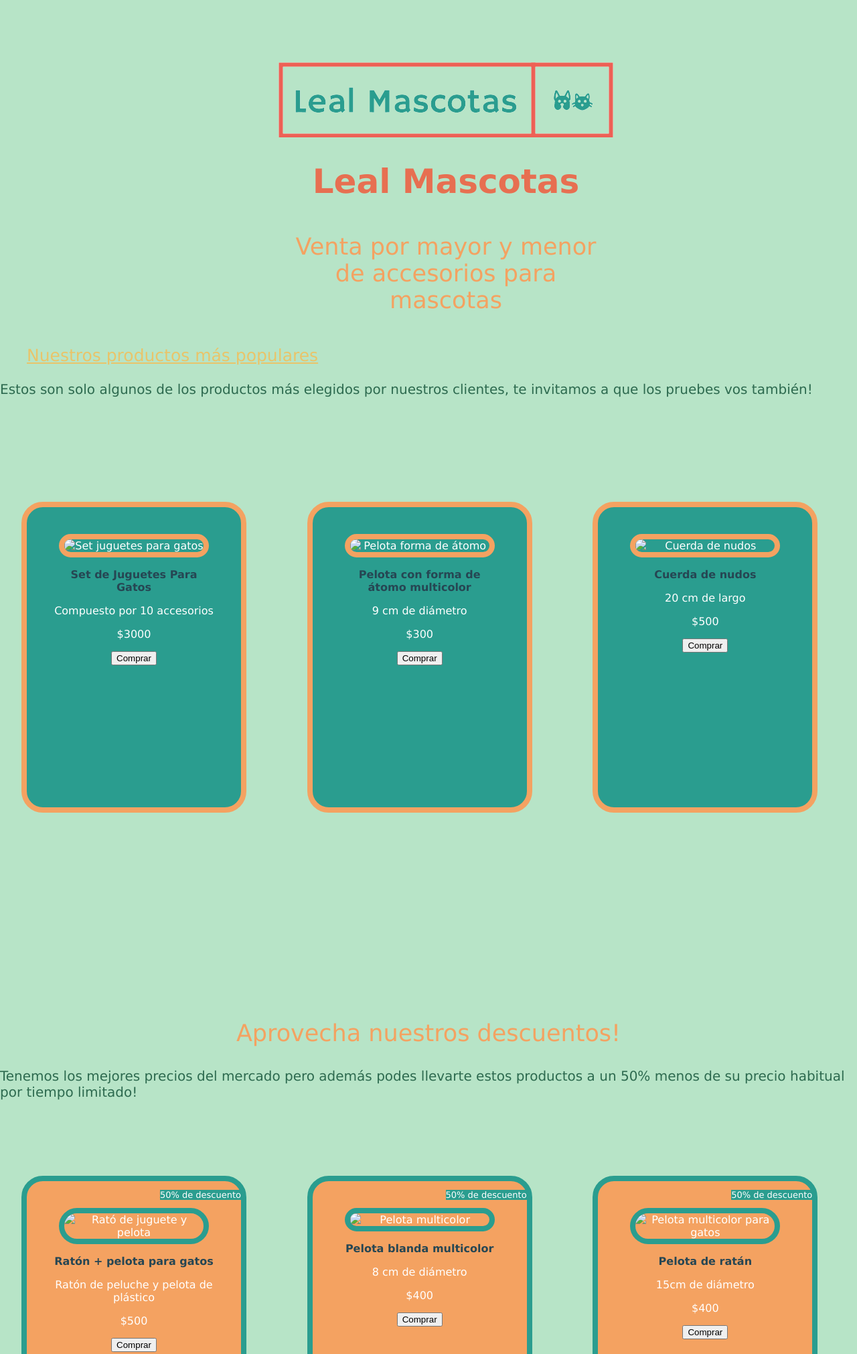
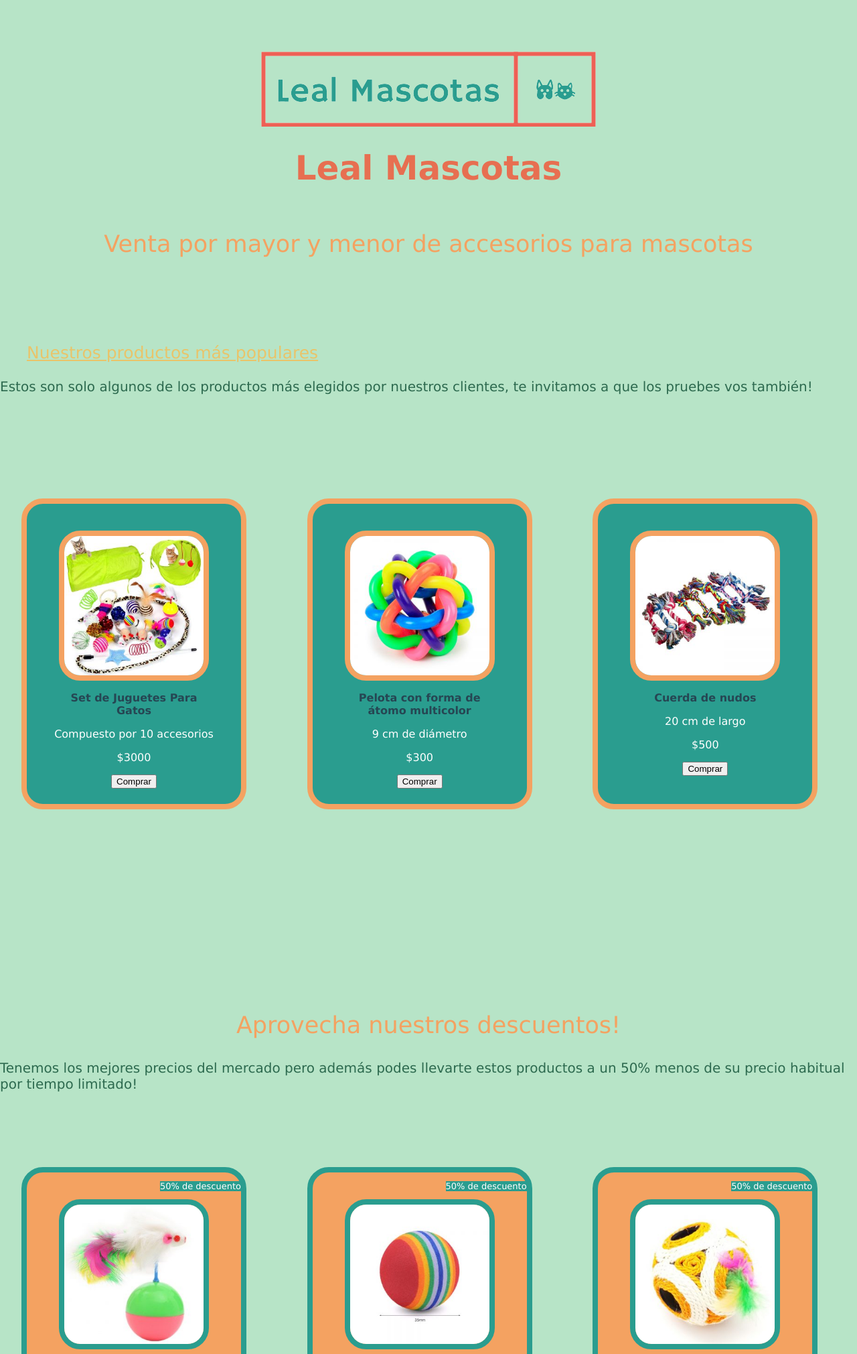
Before and after one commit to NatiCaniza/Leal-Mascotas, a plain HTML site: page index.html in a window 1280 px wide. Shown: the part 117-2138 px from the top of the page at 67% size. Drawn offline with Linux system fonts and the light colour scheme.

Commit message:
arreglando la ruta de las imagenes

```diff
--- a/css/styles.css
+++ b/css/styles.css
@@ -27,11 +27,6 @@ a {
     text-decoration: none;
     color: #E9C46A;
     padding: 2rem;
-}
-
-.logo {
-    display: inline-block;
-    margin: 6rem 10rem 0 26rem;
 }
 
 .titulo {
@@ -214,6 +209,10 @@ section {
 .gridLogo {
     grid-area: gridLogo;
     margin: 3rem 6rem;
+    display: flex;
+    flex-direction: column;
+    padding: 2rem;
+    align-items: center;
 }
 
 .gridProductos {
--- a/index.html
+++ b/index.html
@@ -35,7 +35,7 @@
     </header>
 
     <section class="gridMain">
-        <div class="logo">
+        <div class="gridLogo">
             <img class="imagenLogo" src="./img/logo_small.png" alt="IconoPagina">
             <h1 class="titulo">Leal Mascotas</h1>
             <h2 class="subtitulo">Venta por mayor y menor de accesorios para mascotas</h2>
@@ -48,7 +48,7 @@
             </div>
 
             <div class="card1 card img1 fuenteCard gridCardProd1">
-                <img src="../LealMascotas-CanizaToral/img/set-de-juguetes-para-gatos.jpg" alt="Set juguetes para gatos">
+                <img src="./img/set-de-juguetes-para-gatos.jpg" alt="Set juguetes para gatos">
                 <p class="nombreProducto">Set de Juguetes Para Gatos</p>
                 <p>Compuesto por 10 accesorios</p>
                 <p>$3000</p>
@@ -57,7 +57,7 @@
             </div>
 
             <div class="card1 card img1 fuenteCard gridCardProd2">
-                <img src="../LealMascotas-CanizaToral/img/bolaAtomo.jpg" alt="Pelota forma de átomo">
+                <img src="./img/bolaAtomo.jpg" alt="Pelota forma de átomo">
                 <p class="nombreProducto">Pelota con forma de átomo multicolor</p>
                 <p>9 cm de diámetro</p>
                 <p>$300</p>
@@ -67,7 +67,7 @@
             </div>
 
             <div class="card1 card img1 fuenteCard gridCardProd3">
-                <img src="../LealMascotas-CanizaToral/img/cuerdaNudos.jpg" alt="Cuerda de nudos">
+                <img src="./img/cuerdaNudos.jpg" alt="Cuerda de nudos">
                 <p class="nombreProducto">Cuerda de nudos</p>
                 <p>20 cm de largo</p>
                 <p>$500</p>
@@ -83,7 +83,7 @@
             </div>
             <div class="card2 card img2 fuenteCard gridCardOfertas1">
                 <p class="etiquetaDescuento">50% de descuento</p>
-                <img src="../LealMascotas-CanizaToral/img/ratonporfiado.jpg" alt="Rató de juguete y pelota">
+                <img src="./img/ratonporfiado.jpg" alt="Rató de juguete y pelota">
                 <p class="nombreProducto">Ratón + pelota para gatos</p>
                 <p>Ratón de peluche y pelota de plástico</p>
                 <p>$500</p>
@@ -92,7 +92,7 @@
 
             <div class="card2 card img2 fuenteCard gridCardOfertas2">
                 <p class="etiquetaDescuento">50% de descuento</p>
-                <img src="../LealMascotas-CanizaToral/img/pelotaeva2-300x300.jpg" alt="Pelota multicolor">
+                <img src="./img/pelotaeva2-300x300.jpg" alt="Pelota multicolor">
                 <p class="nombreProducto">Pelota blanda multicolor</p>
                 <p>8 cm de diámetro</p>
                 <p>$400</p>
@@ -101,7 +101,7 @@
 
             <div class="card2 card img2 fuenteCard gridCardOfertas3">
                 <p class="etiquetaDescuento">50% de descuento</p>
-                <img src="../LealMascotas-CanizaToral/img/BolaRafia.jpg" alt="Pelota multicolor para gatos">
+                <img src="./img/BolaRafia.jpg" alt="Pelota multicolor para gatos">
                 <p class="nombreProducto">Pelota de ratán</p>
                 <p>15cm de diámetro</p>
                 <p>$400</p>
@@ -113,9 +113,9 @@
     <footer class="fondoVerde gridFooter fondoVerdeCel">
         <div class="redesSociales">
             <p>Seguinos en nuestras redes!</p>
-            <img src="../LealMascotas-CanizaToral/img/iconmonstr-facebook-3-240 (1).png" alt="Icono de Facebook">
-            <img src="../LealMascotas-CanizaToral/img/iconmonstr-instagram-13-240 (1).png" alt="Icono de Instagram">
-            <img src="../LealMascotas-CanizaToral/img/iconmonstr-twitter-3-240.png" alt="Icono de Twitter">
+            <img src="./img/iconmonstr-facebook-3-240 (1).png" alt="Icono de Facebook">
+            <img src="./img/iconmonstr-instagram-13-240 (1).png" alt="Icono de Instagram">
+            <img src="./img/iconmonstr-twitter-3-240.png" alt="Icono de Twitter">
             <p>Mitre 55 - Galeria La Continental - Local 7 - Salta Capital</p>
             <p>Todos los derechos reservados - 2022</p>
         </div>
```
